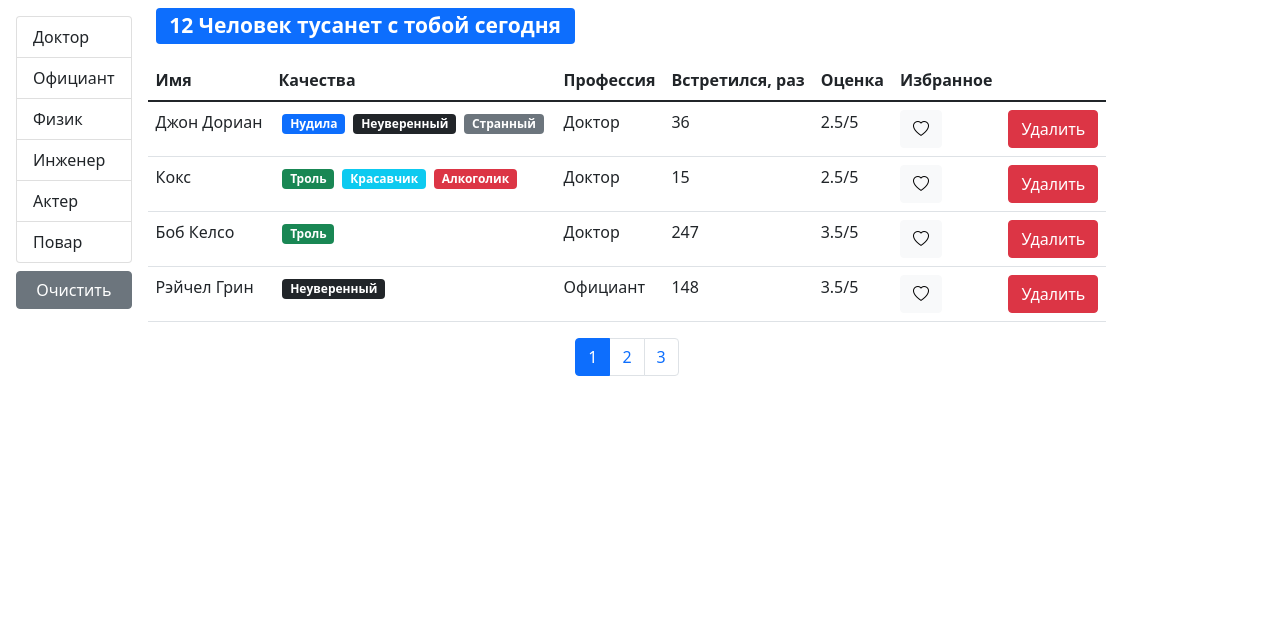
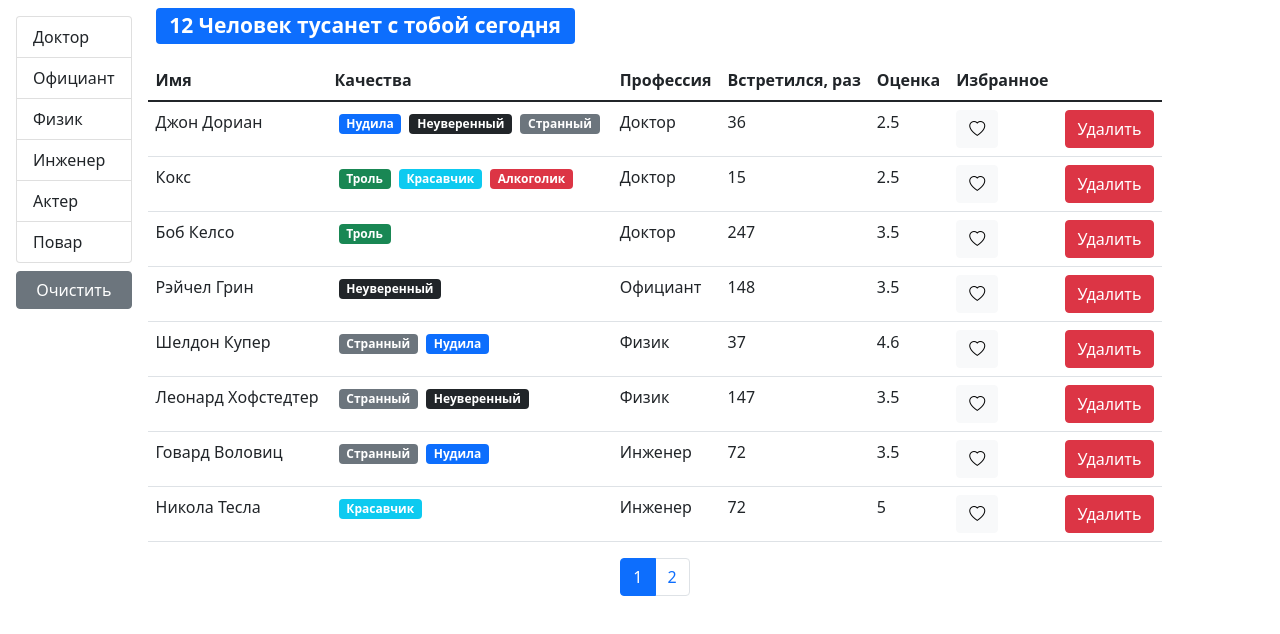
Before and after one commit to SergeyTelnov/Fast-Company, a React (Create React App) app: page / in a window 1280 px wide. Shown: the top 634 px of the page. Built offline with nearby package versions, Linux system fonts and the light colour scheme.

Commit message:
fixed code, added components qualitiesList, userTable, table, tableHeader, tableBody

```diff
--- a/src/app/App.js
+++ b/src/app/App.js
@@ -1,34 +1,10 @@
-import React, { useState, useEffect } from "react";
+import React from "react";
 import Users from "./components/users";
-import api from "./api";
 
 function App() {
-  const [users, setUsers] = useState();
-  useEffect(() => {
-    api.users.fetchAll().then((data) => setUsers(data));
-  }, []);
-  const handleDelete = (userId) => {
-    setUsers((prevState) => prevState.filter((users) => users._id !== userId));
-  };
-  const handleToggleBookMark = (id) => {
-    setUsers(
-      users.map((user) => {
-        if (user._id === id) {
-          return { ...user, bookmark: !user.bookmark };
-        }
-        return user;
-      })
-    );
-  };
   return (
     <>
-      {users && (
-        <Users
-          onDelete={handleDelete}
-          onToggleBookMark={handleToggleBookMark}
-          users={users}
-        />
-      )}
+      <Users />
     </>
   );
 }
--- a/src/app/components/bookmark.jsx
+++ b/src/app/components/bookmark.jsx
@@ -1,10 +1,15 @@
 import React from "react";
-const BookMark = (status) => {
-  if (status.bookmark) {
-    return <i className="bi bi-heart-fill"></i>;
-  } else {
-    return <i className="bi bi-heart"></i>;
-  }
+import PropTypes from "prop-types";
+
+const BookMark = ({ status, ...rest }) => {
+  return (
+    <button className="btn btn-light" {...rest}>
+      <i className={"bi bi-heart" + (status ? "-fill" : "")}></i>
+    </button>
+  );
+};
+BookMark.propTypes = {
+  status: PropTypes.bool.isRequired
 };
 
 export default BookMark;
--- /dev/null
+++ b/src/app/components/qualitiesList.jsx
@@ -0,0 +1,18 @@
+import React from "react";
+import PropTypes from "prop-types";
+import Qualitie from "./qualitie";
+
+const QualitiesList = ({ qualities }) => {
+  return (
+    <>
+      {qualities.map((qual) => (
+        <Qualitie key={qual._id} {...qual} />
+      ))}
+    </>
+  );
+};
+QualitiesList.propTypes = {
+  qualities: PropTypes.array
+};
+
+export default QualitiesList;
--- /dev/null
+++ b/src/app/components/table.jsx
@@ -0,0 +1,26 @@
+import React from "react";
+import PropTypes from "prop-types";
+import TableHeader from "./tableHeader";
+import TableBody from "./tableBody";
+
+const Table = ({ onSort, selectedSort, columns, data, children }) => {
+  return (
+    <table className="table">
+      {children || (
+        <>
+          <TableHeader {...{ onSort, selectedSort, columns }} />
+          <TableBody {...{ data, columns }} />
+        </>
+      )}
+    </table>
+  );
+};
+Table.propTypes = {
+  onSort: PropTypes.func,
+  selectedSort: PropTypes.object,
+  columns: PropTypes.object,
+  data: PropTypes.array,
+  children: PropTypes.array
+};
+
+export default Table;
--- /dev/null
+++ b/src/app/components/tableBody.jsx
@@ -0,0 +1,33 @@
+import React from "react";
+import PropTypes from "prop-types";
+import _ from "lodash";
+
+const TableBody = ({ data, columns }) => {
+  const renderContent = (item, column) => {
+    if (columns[column].component) {
+      const component = columns[column].component;
+      if (typeof component === "function") {
+        return component(item);
+      }
+      return component;
+    }
+    return _.get(item, columns[column].path);
+  };
+  return (
+    <tbody>
+      {data.map((item) => (
+        <tr key={item._id}>
+          {Object.keys(columns).map((column) => (
+            <td key={column}>{renderContent(item, column)}</td>
+          ))}
+        </tr>
+      ))}
+    </tbody>
+  );
+};
+TableBody.propTypes = {
+  data: PropTypes.array.isRequired,
+  columns: PropTypes.object.isRequired
+};
+
+export default TableBody;
--- /dev/null
+++ b/src/app/components/tableHeader.jsx
@@ -0,0 +1,52 @@
+import React from "react";
+import PropTypes from "prop-types";
+
+const TableHeader = ({ onSort, selectedSort, columns }) => {
+  const handleSort = (item) => {
+    if (selectedSort.path === item) {
+      onSort({
+        ...selectedSort,
+        order: selectedSort.order === "asc" ? "desc" : "asc"
+      });
+    } else {
+      onSort({ path: item, order: "asc" });
+    }
+  };
+  const renderCaret = (item) => {
+    if (item === selectedSort.path) {
+      if (selectedSort.order === "asc") {
+        return <i className="bi bi-caret-up-fill"></i>;
+      } else {
+        return <i className="bi bi-caret-down-fill"></i>;
+      }
+    }
+  };
+  return (
+    <thead>
+      <tr>
+        {Object.keys(columns).map((column) => (
+          <th
+            key={column}
+            onClick={
+              columns[column].path
+                ? () => handleSort(columns[column].path)
+                : undefined
+            }
+            {...{ role: columns[column].path && "button" }}
+            scope="col"
+          >
+            {columns[column].name}
+            {columns[column].path && renderCaret(columns[column].path)}
+          </th>
+        ))}
+      </tr>
+    </thead>
+  );
+};
+TableHeader.propTypes = {
+  onSort: PropTypes.func.isRequired,
+  selectedSort: PropTypes.object.isRequired,
+  columns: PropTypes.object.isRequired
+};
+
+export default TableHeader;
--- a/src/app/components/user.jsx
+++ b/src/app/components/user.jsx
@@ -2,37 +2,41 @@ import React from "react";
 import Qualitie from "./qualitie";
 import BookMark from "./bookmark";
 import PropTypes from "prop-types";
-const User = (props) => {
-  const qualities = props.qualities.map((el) => {
-    return (
-      <Qualitie key={el._id} color={el.color} name={el.name} id={el._id} />
-    );
-  });
-  const buttonDelete = (
-    <button
-      className="btn btn-danger"
-      onClick={() => props.onDeleteUser(props._id)}
-    >
-      Удалить
-    </button>
-  );
-  const buttonIcon = (
-    <button
-      className="btn btn-light"
-      onClick={() => props.onToggleBookMarkUser(props._id)}
-    >
-      <BookMark bookmark={props.bookmark} />
-    </button>
-  );
+const User = ({
+  _id,
+  name,
+  qualities,
+  profession,
+  completedMeetings,
+  rate,
+  onDelete,
+  bookmark,
+  onToggleBookMark
+}) => {
   return (
-    <tr key={props._id}>
-      <td>{props.name}</td>
-      <td>{qualities}</td>
-      <td>{props.profession.name}</td>
-      <td>{props.completedMeetings}</td>
-      <td>{props.rate}/5</td>
-      <td>{buttonIcon}</td>
-      <td>{buttonDelete}</td>
+    <tr key={_id}>
+      <td>{name}</td>
+      <td>
+        {qualities.map((qual) => (
+          <Qualitie {...qual} />
+        ))}
+      </td>
+      <td>{profession.name}</td>
+      <td>{completedMeetings}</td>
+      <td>{rate}/5</td>
+      <td>
+        {<BookMark status={bookmark} onClick={() => onToggleBookMark(_id)} />}
+      </td>
+      <td>
+        {
+          <button
+            className="btn btn-danger"
+            onClick={() => onDelete(props._id)}
+          >
+            Удалить
+          </button>
+        }
+      </td>
     </tr>
   );
 };
@@ -40,8 +44,8 @@ User.propTypes = {
   _id: PropTypes.string.isRequired,
   name: PropTypes.string.isRequired,
   qualities: PropTypes.array.isRequired,
-  onDeleteUser: PropTypes.func.isRequired,
-  onToggleBookMarkUser: PropTypes.func.isRequired,
+  onDelete: PropTypes.func.isRequired,
+  onToggleBookMark: PropTypes.func.isRequired,
   bookmark: PropTypes.bool.isRequired,
   profession: PropTypes.object.isRequired,
   completedMeetings: PropTypes.number.isRequired,
--- a/src/app/components/users.jsx
+++ b/src/app/components/users.jsx
@@ -1,17 +1,37 @@
 import React, { useState, useEffect } from "react";
-import User from "./user";
 import PropTypes from "prop-types";
 import Pagination from "./pagination";
 import { paginate } from "../utils/piginate";
 import api from "../api";
 import GroupList from "./groupList";
 import SearchStatus from "./searchStatus";
+import UserTable from "./usersTable";
+import _ from "lodash";
 
-const Users = ({ users: allUsers, onDelete, onToggleBookMark }) => {
-  const pageSize = 4;
+const Users = () => {
+  const pageSize = 8;
   const [currentPage, setCurrentPage] = useState(1);
   const [professions, setProfession] = useState();
   const [selectedProf, setSelectedProf] = useState();
+  const [sortBy, setSortBy] = useState({ iter: "name", order: "asc" });
+
+  const [users, setUsers] = useState();
+  useEffect(() => {
+    api.users.fetchAll().then((data) => setUsers(data));
+  }, []);
+  const handleDelete = (userId) => {
+    setUsers((prevState) => prevState.filter((users) => users._id !== userId));
+  };
+  const handleToggleBookMark = (id) => {
+    setUsers(
+      users.map((user) => {
+        if (user._id === id) {
+          return { ...user, bookmark: !user.bookmark };
+        }
+        return user;
+      })
+    );
+  };
 
   useEffect(() => {
     api.professions.fetchAll().then((data) => setProfession(data));
@@ -26,11 +46,18 @@ const Users = ({ users: allUsers, onDelete, onToggleBookMark }) => {
   const hendlePageChange = (pageIndex) => {
     setCurrentPage(pageIndex);
   };
+  const handleSort = (item) => {
+    setSortBy(item);
+  };
+
+  if (users) {
     const filteredUsers = selectedProf
-    ? allUsers.filter((user) => user.profession.name === selectedProf.name)
-    : allUsers;
+      ? users.filter((user) => user.profession.name === selectedProf.name)
+      : users;
+
     const count = filteredUsers.length;
-  const userCrop = paginate(filteredUsers, currentPage, pageSize);
+    const sortedUsers = _.orderBy(filteredUsers, [sortBy.path], [sortBy.order]);
+    const userCrop = paginate(sortedUsers, currentPage, pageSize);
     const clearFilter = () => {
       setSelectedProf();
     };
@@ -53,31 +80,13 @@ const Users = ({ users: allUsers, onDelete, onToggleBookMark }) => {
         <div className="d-flex flex-column">
           <SearchStatus number={count} />
           {count > 0 && (
-          <table className="table">
-            <thead>
-              <tr>
-                <th scope="col">Имя</th>
-                <th scope="col">Качества</th>
-                <th scope="col">Профессия</th>
-                <th scope="col">Встретился, раз</th>
-                <th scope="col">Оценка</th>
-                <th scope="col">Избранное</th>
-                <th />
-              </tr>
-            </thead>
-            <tbody>
-              {userCrop.map((user) => {
-                return (
-                  <User
-                    key={user._id}
-                    {...user}
-                    onDeleteUser={onDelete}
-                    onToggleBookMarkUser={onToggleBookMark}
+            <UserTable
+              users={userCrop}
+              onSort={handleSort}
+              selectedSort={sortBy}
+              onDelete={handleDelete}
+              onToggleBookMark={handleToggleBookMark}
             />
-                );
-              })}
-            </tbody>
-          </table>
           )}
           <div className="d-flex justify-content-center">
             <Pagination
@@ -90,11 +99,22 @@ const Users = ({ users: allUsers, onDelete, onToggleBookMark }) => {
         </div>
       </div>
     );
+  }
+  return (
+    <div className="d-flex justify-content-center align-items-center">
+      <button className="btn btn-primary" type="button" disabled>
+        <span
+          className="spinner-border spinner-border-sm"
+          role="status"
+          aria-hidden="true"
+        ></span>
+        Loading...
+      </button>
+    </div>
+  );
 };
 Users.propTypes = {
-  users: PropTypes.array.isRequired,
-  onDelete: PropTypes.func.isRequired,
-  onToggleBookMark: PropTypes.func.isRequired
+  users: PropTypes.array
 };
 
 export default Users;
--- /dev/null
+++ b/src/app/components/usersTable.jsx
@@ -0,0 +1,57 @@
+import React from "react";
+import PropTypes from "prop-types";
+import BookMark from "./bookmark";
+import QualitiesList from "./qualitiesList";
+import Table from "./table";
+
+const UserTable = ({
+  users,
+  onSort,
+  selectedSort,
+  onToggleBookMark,
+  onDelete,
+  ...rest
+}) => {
+  const columns = {
+    name: { path: "name", name: "Имя" },
+    qualities: {
+      name: "Качества",
+      component: (user) => {
+        return <QualitiesList qualities={user.qualities} />;
+      }
+    },
+    profession: { path: "profession.name", name: "Профессия" },
+    completedMeetings: { path: "completedMeetings", name: "Встретился, раз" },
+    rate: { path: "rate", name: "Оценка" },
+    bookmark: {
+      path: "bookmark",
+      name: "Избранное",
+      component: (user) => {
+        return (
+          <BookMark
+            status={user.bookmark}
+            onClick={() => onToggleBookMark(user._id)}
+          />
+        );
+      }
+    },
+    delete: {
+      component: (user) => (
+        <button className="btn btn-danger" onClick={() => onDelete(user._id)}>
+          Удалить
+        </button>
+      )
+    }
+  };
+  return <Table {...{ onSort, selectedSort, columns, data: users }} />;
+};
+
+UserTable.propTypes = {
+  users: PropTypes.array.isRequired,
+  onSort: PropTypes.func.isRequired,
+  selectedSort: PropTypes.object.isRequired,
+  onToggleBookMark: PropTypes.func.isRequired,
+  onDelete: PropTypes.func.isRequired
+};
+
+export default UserTable;
```
Also changed, not shown: src/app/components/groupList.jsx (+20 -0 lines), .eslintrc.js. Lines whose indentation alone changed are shown as unchanged.
